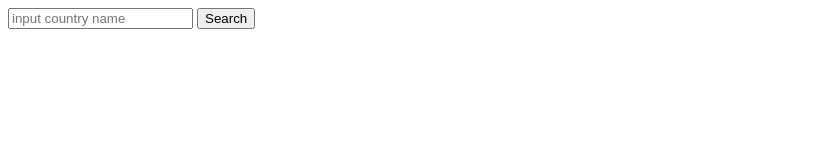
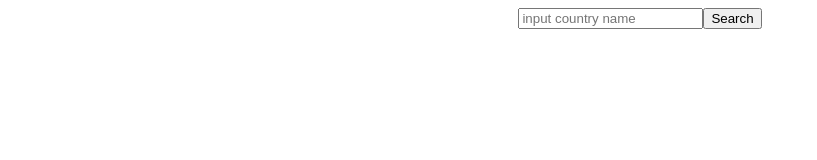
Before and after one commit to Gevorg2508/fetch, a plain HTML site: page index.html in a window 1280 px wide. Shown: the whole page, without its empty margins (0-817 px from the left). Drawn offline with Linux system fonts and the light colour scheme.

```diff
--- a/index.html
+++ b/index.html
@@ -36,6 +36,10 @@
             padding: 70px;
             margin: 10px;
         }
+        #search{
+            display: flex;
+            justify-content: center;
+        }
     </style>
 </head>
 <body>
```
